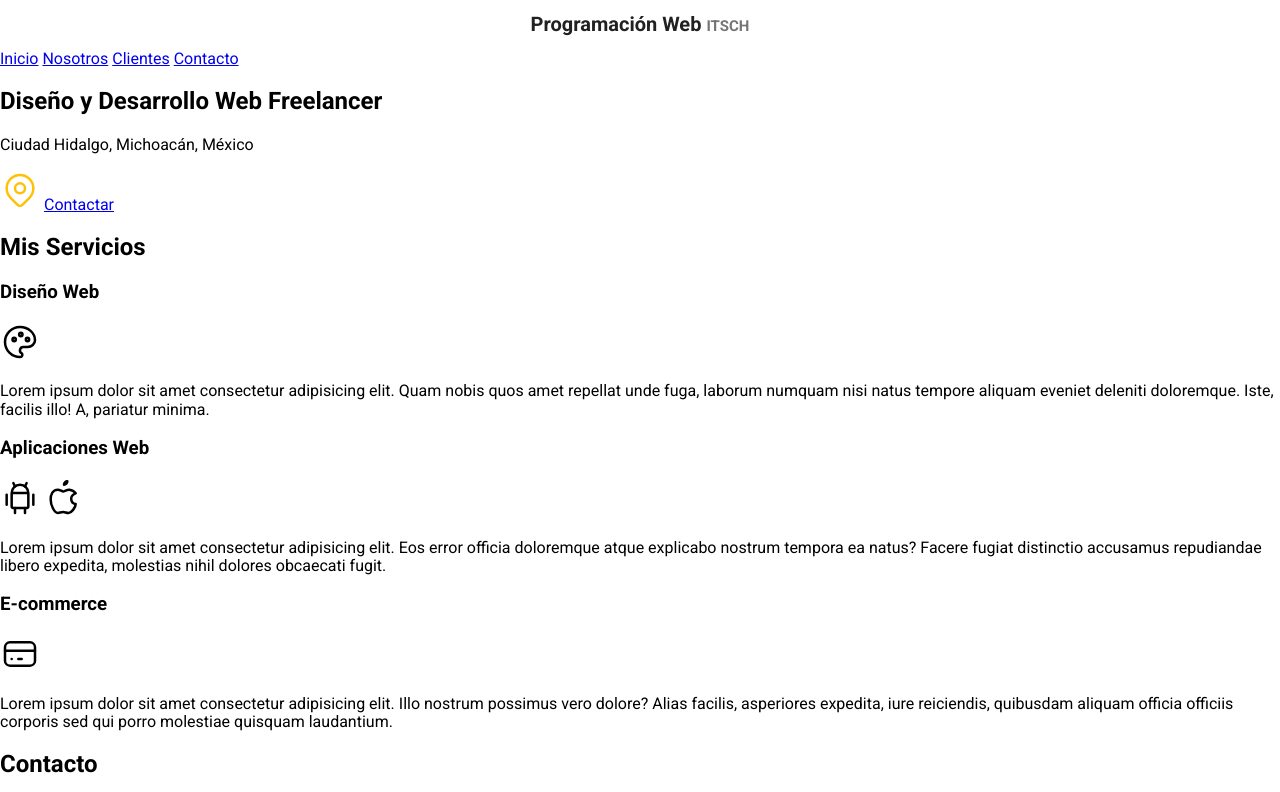
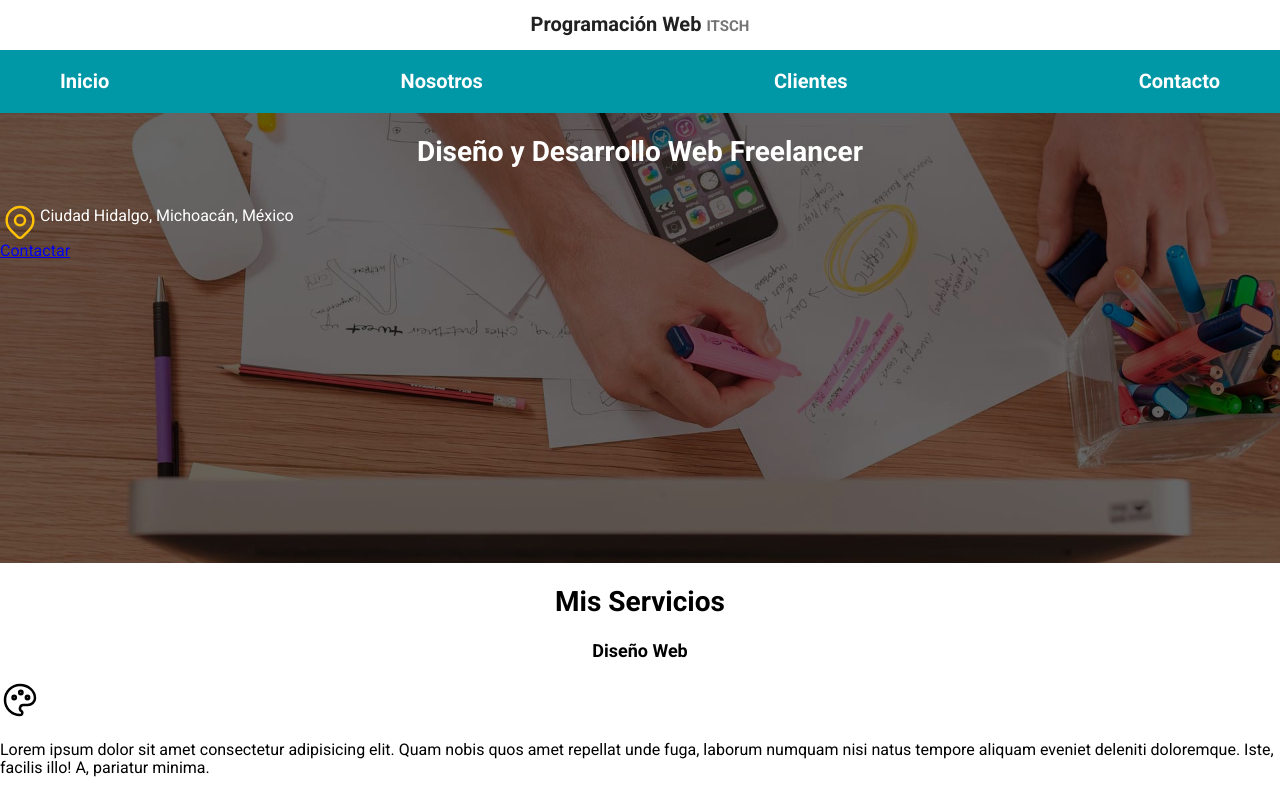
Before and after one commit to XamalionDev71/E201_Proga_Web, a plain HTML site: page index.html in a window 1280 px wide. Shown: the top 792 px of the page. Drawn offline with Linux system fonts and the light colour scheme.

Commit message:
commit 02 17Sep26

```diff
--- a/css/style.css
+++ b/css/style.css
@@ -8,11 +8,33 @@
 
 html {
     font-size: 62.5%;
+    box-sizing: border-box;
+}
+
+*, *:before, *:after{
+    box-sizing: inherit;
 }
 
 body {
     font-size: 16px;
     font-family: "Roboto", sans-serif;
+}
+
+h1{
+    font-size: 3.8rem;
+
+}
+
+h2{
+    font-size: 2.8rem;
+}
+
+h3{
+    font-size: 1.8rem;
+}
+
+h1, h2, h3 {
+    text-align: center;
 }
 
 h1.titulo {
@@ -25,3 +47,71 @@ h1.titulo {
     color: var(--gris);
     font-size: 1.5rem;
 }
+
+.nav-principal{
+    padding: 1rem;
+    /* padding-top: 1rem;
+    padding-bottom: 1rem;
+    padding-left: 1rem;
+    padding-right: 1rem; */
+    display: flex;
+    flex-direction: column;
+}
+
+.nav-principal a{
+    color: var(--blanco);
+    text-decoration: none; /*quita el subrayado del texto*/
+    font-size: 2rem;
+    font-weight: 700;
+    padding: 1rem;
+}
+
+.nav-principal a:hover{
+    background-color: var(--primario);
+    color: var(--oscuro);
+}
+
+.contenedor{
+    width: 120rem;
+    /* margin-top: 0;
+    margin-bottom: 0;
+    margin-left: auto;
+    margin-right: auto; */
+    margin: 0 auto;
+}
+
+.nav-bg{
+    background-color: var(--secundario);
+}
+
+@media(min-width:480px){
+    .nav-principal{
+        flex-direction: row;
+        justify-content: space-between;
+    }
+}
+
+.imagen-bg{
+    background-image: url("../img/hero.jpg");
+    background-repeat: no-repeat;
+    background-size: cover;
+    height: 45rem;
+    position: relative;
+}
+
+.contenido-imagen{
+    position: absolute;
+    background-color: rgba(0, 0, 0, .6);
+    /*background-color: rgb(0 0 0 /60%);*/
+    width: 100%;
+    height: 100%;
+}
+
+.contenido-imagen h2, .contenido-imagen p{
+    color: var(--blanco);
+}
+
+.ubicacion{
+    display: flex;
+    align-items: flex-end;
+}
--- a/index.html
+++ b/index.html
@@ -21,17 +21,21 @@
         <h1 class="titulo">Programación Web <span>ITSCH</span></h1>
     </header>
 
-    <nav>
+    <div class="nav-bg">
+        <nav class="nav-principal contenedor">
             <a href="#">Inicio</a>
             <a href="#">Nosotros</a>
             <a href="#">Clientes</a>
             <a href="#">Contacto</a>
         </nav>
+    </div>
 
-    <section>
+
+    <section class="imagen-bg">
+        <div class="contenido-imagen">
             <h2>Diseño y Desarrollo Web Freelancer</h2>
-        <p>Ciudad Hidalgo, Michoacán, México</p>
 
+            <div class="ubicacion">
                 <svg
                     xmlns="http://www.w3.org/2000/svg"
                     width="40"
@@ -46,8 +50,11 @@
                     <path d="M9 11a3 3 0 1 0 6 0a3 3 0 0 0 -6 0" />
                     <path d="M17.657 16.657l-4.243 4.243a2 2 0 0 1 -2.827 0l-4.244 -4.243a8 8 0 1 1 11.314 0z" />
                 </svg>
+                <p>Ciudad Hidalgo, Michoacán, México</p>
+            </div>
 
             <a href="#">Contactar</a>
+        </div>
     </section>
 
     <main>
```
Lines whose indentation alone changed are shown as unchanged.
